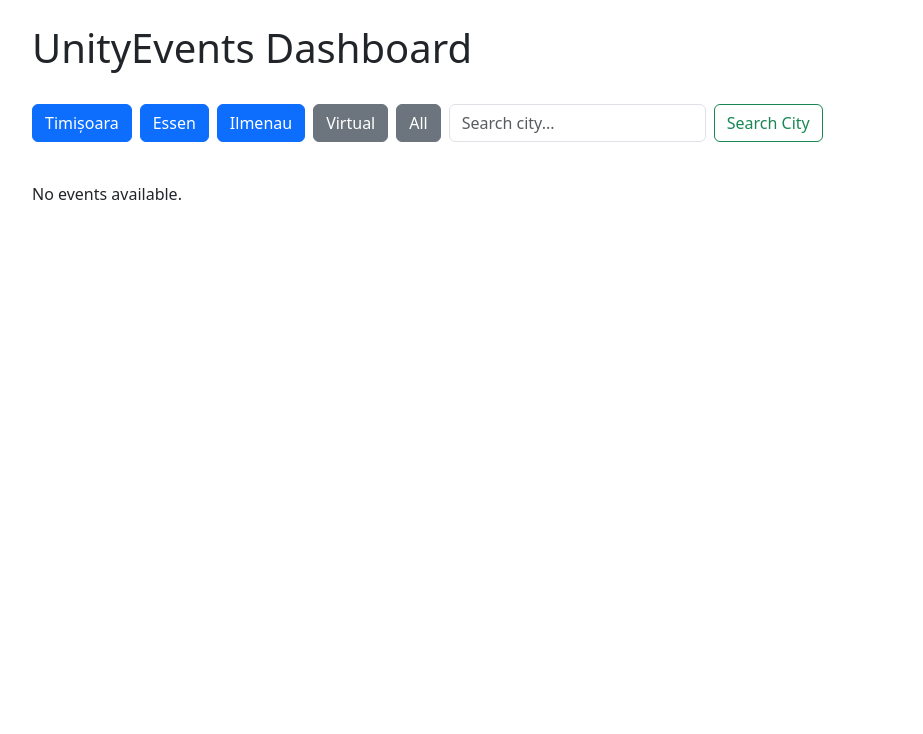
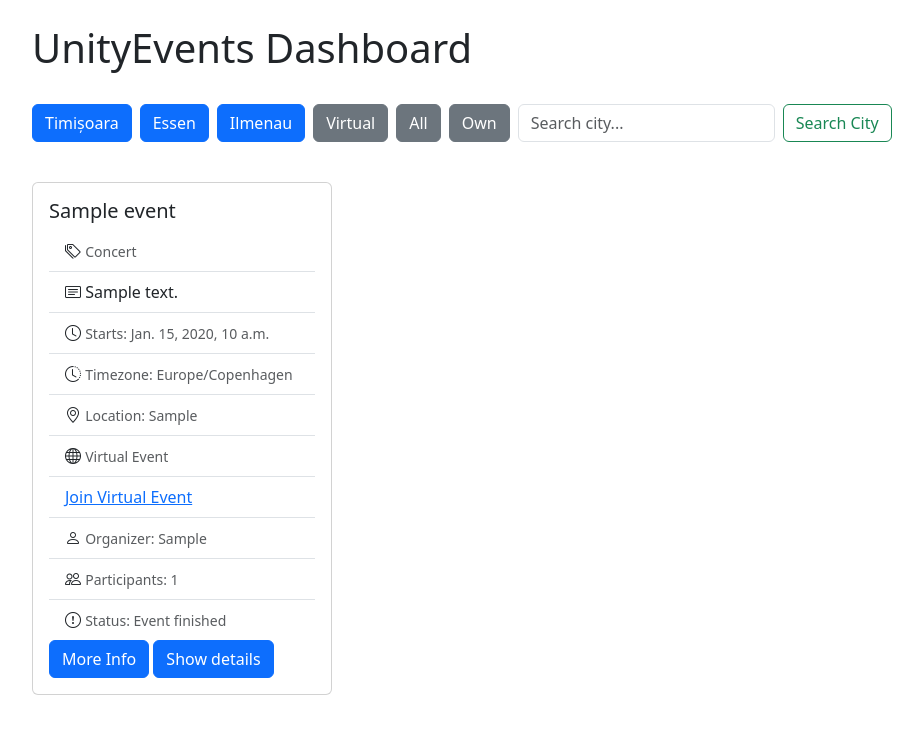
Before and after one commit to koalyorg/unihack-event, a Django app: page /?own=true in a window 1280 px wide. Shown: the part 56-790 px from the top of the page, without its empty margins (50-973 px from the left). Run offline with Django 4.2, Linux system fonts and the light colour scheme; the first user in the database is signed in; tables that the repository leaves empty hold one stand-in row (Sample ...); some libraries are stand-ins or nearby versions.

Commit message:
Make Events editable

```diff
--- a/kitchenrun/templates/add_courses.html
+++ b/kitchenrun/templates/add_courses.html
@@ -9,6 +9,6 @@
         {% for form in forms %}
             {% bootstrap_form form %}  <!-- Display the form fields here -->
         {% endfor %}
-        <button type="submit" class="btn btn-primary">Continue to add courses</button>
+        <button type="submit" class="btn btn-primary">Add courses</button>
     </form>
 {% endblock %}
--- a/main/models.py
+++ b/main/models.py
@@ -71,6 +71,8 @@ class Event(models.Model):
     lat = models.DecimalField(default=-1, decimal_places=7, max_digits=10)
     lon = models.DecimalField(default=-1, decimal_places=7, max_digits=10)
     public = models.BooleanField(default=True)
+    approved = models.BooleanField(default=True)
+
 
     owner = models.ForeignKey(
         User,
--- a/main/templates/dashboard.html
+++ b/main/templates/dashboard.html
@@ -10,7 +10,9 @@
             <a href="?q=Essen" class="btn btn-primary me-2">Essen</a>
             <a href="?q=Ilmenau" class="btn btn-primary me-2">Ilmenau</a>
             <a href="?q=Virtual" class="btn btn-secondary me-2">Virtual</a>
-            <a href="/" class="btn btn-secondary me-2">All</a>
+            <a href="?past=true" class="btn btn-secondary me-2">All</a>
+            <a href="?own=true" class="btn btn-secondary me-2">Own</a>
+
 
 
             <!-- Search Form -->
--- a/main/urls.py
+++ b/main/urls.py
@@ -15,6 +15,8 @@ urlpatterns = [
     path('event/<int:event_id>/register/', views.register_for_event, name='register_for_event'),
     path('event/<int:event_id>/deregister/', views.deregister_for_event, name='deregister_for_event'),
     path('event/<int:event_id>/', views.event, name='event_detail'),
+    path('event/<int:event_id>/edit/', views.add_event, name='event_edit'),
+    path('event/<int:event_id>/delete/', views.delete_event, name='event_delete'),
     path('about/', views.about, name='about'),
 
 ]
--- a/main/views.py
+++ b/main/views.py
@@ -14,8 +14,9 @@ def index(request):
     if request.user.is_authenticated:
         query = request.GET.get('q', '')
         print(query)
+        events = Event.objects.filter(Q(public=True) & Q(approved=True))
         if query:
-            events = Event.objects.filter(Q(city__icontains=query) | Q(is_virtual=True)).order_by('start_time')
+            events = events.filter(Q(city__icontains=query) | Q(is_virtual=True)).order_by('start_time')
         else:
             events = Event.objects.all().order_by('start_time')
         past = request.GET.get('past', '')
@@ -23,6 +24,9 @@ def index(request):
             pass
         else:
            events = [x for x in events if x.status_code <= 4]
+        own = request.GET.get('own', '')
+        if len(own) > 0:
+            events = Event.objects.all().filter(Q(owner=request.user)).order_by('start_time')
         return render(request, 'dashboard.html', {'events': events})
     else:
         return render(request, 'index.html')
@@ -42,10 +46,12 @@ def signup(request):
         form = SignUpForm()
     return render(request, 'signup.html', {'form': form})
 
-def add_event(request):
+def add_event(request, event_id=None):
+    event = None
+    if event_id:
+        event = get_object_or_404(Event, id=event_id)
     if request.method == 'POST':
-        form = EventForm(request.POST)
-        form_step_2 = EventPropertyForm(request.POST)
+        form = EventForm(request.POST, instance=event)
         if form.is_valid():
             event = form.save(commit=False)
             event.owner = request.user  # Set the event owner to the current user
@@ -82,9 +88,16 @@ def add_event(request):
 
 
             return redirect('view_index')  # Redirect to the event dashboard or other page
-    else:
-        form = EventForm()
+    form = EventForm(instance=event)
     return render(request, 'add_event.html', {'form': form})
+
+@login_required
+def delete_event(request, event_id):
+    user = request.user
+    event = get_object_or_404(Event, pk=event_id)
+    if user.is_superuser() or event.owner == user:
+        event.delete()
+
 
 def map_test(request):
     coordinates = [50.6829, 10.9377]
```
Also changed, not shown: kitchenrun/views.py (+15 -5 lines), main/templates/add_event.html (+10 -1 lines), main/templates/event.html (+13 -2 lines).
